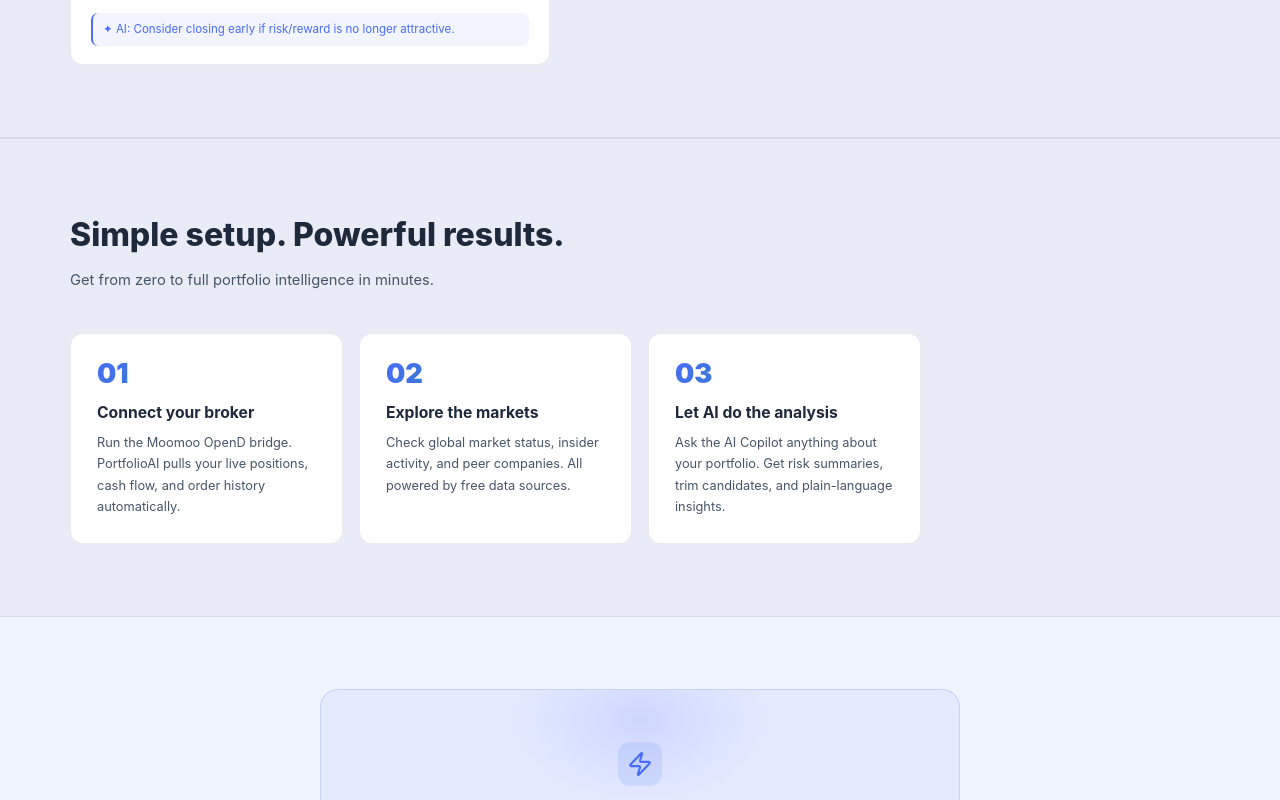
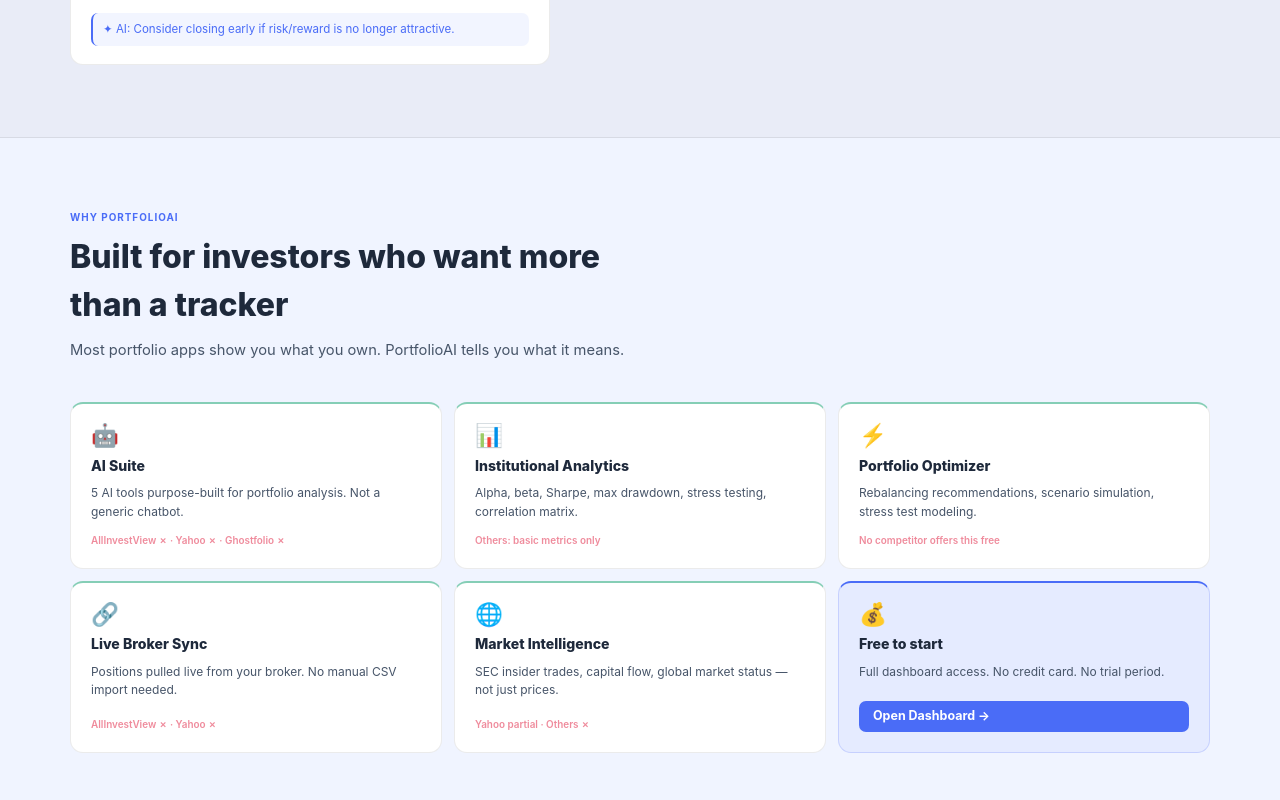
Before and after one commit to kaelx88x-web/portfolio, a SvelteKit app: page / in a window 1280 px wide. Shown: the part 4860-5660 px from the top of the page. Built offline with nearby package versions, Linux system fonts and the light colour scheme; no server answers; the database is empty.

Commit message:
feat(landing): add Competitor Scorecard section — 5 win cards + free CTA card

```diff
--- a/src/routes/+page.svelte
+++ b/src/routes/+page.svelte
@@ -498,6 +498,62 @@ VIX elevated | Breadth negative
         <div class="opt-mock-ai">✦ AI: Consider closing early if risk/reward is no longer attractive.</div>
       </div>
 
+    </div>
+  </section>
+
+  <!-- COMPETITOR SCORECARD -->
+  <section id="compare" class="section">
+    <div class="container">
+      <div class="sec-label">WHY PORTFOLIOAI</div>
+      <div class="sec-head">
+        <h2>Built for investors who want more than a tracker</h2>
+        <p>Most portfolio apps show you what you own. PortfolioAI tells you what it means.</p>
+      </div>
+      <div class="scorecard-grid">
+
+        <div class="score-card">
+          <div class="score-ico">🤖</div>
+          <h3>AI Suite</h3>
+          <p>5 AI tools purpose-built for portfolio analysis. Not a generic chatbot.</p>
+          <div class="score-vs">AllInvestView ✗ · Yahoo ✗ · Ghostfolio ✗</div>
+        </div>
+
+        <div class="score-card">
+          <div class="score-ico">📊</div>
+          <h3>Institutional Analytics</h3>
+          <p>Alpha, beta, Sharpe, max drawdown, stress testing, correlation matrix.</p>
+          <div class="score-vs">Others: basic metrics only</div>
+        </div>
+
+        <div class="score-card">
+          <div class="score-ico">⚡</div>
+          <h3>Portfolio Optimizer</h3>
+          <p>Rebalancing recommendations, scenario simulation, stress test modeling.</p>
+          <div class="score-vs">No competitor offers this free</div>
+        </div>
+
+        <div class="score-card">
+          <div class="score-ico">🔗</div>
+          <h3>Live Broker Sync</h3>
+          <p>Positions pulled live from your broker. No manual CSV import needed.</p>
+          <div class="score-vs">AllInvestView ✗ · Yahoo ✗</div>
+        </div>
+
+        <div class="score-card">
+          <div class="score-ico">🌐</div>
+          <h3>Market Intelligence</h3>
+          <p>SEC insider trades, capital flow, global market status — not just prices.</p>
+          <div class="score-vs">Yahoo partial · Others ✗</div>
+        </div>
+
+        <div class="score-card score-cta-card">
+          <div class="score-ico">💰</div>
+          <h3>Free to start</h3>
+          <p>Full dashboard access. No credit card. No trial period.</p>
+          <a href="/dashboard" class="btn-primary btn-sm" style="margin-top: 12px;">Open Dashboard →</a>
+        </div>
+
+      </div>
     </div>
   </section>
 
@@ -1097,6 +1153,32 @@ VIX elevated | Breadth negative
   }
 
   /* ─────────────────────────────────────────
+     Competitor Scorecard
+  ───────────────────────────────────────── */
+  .scorecard-grid {
+    display: grid; grid-template-columns: repeat(3, 1fr); gap: 12px;
+  }
+  .score-card {
+    background: var(--card);
+    border: 1px solid var(--overlay-border);
+    border-top: 2px solid rgba(var(--success-rgb), 0.5);
+    border-radius: 13px; padding: 20px;
+    display: flex; flex-direction: column; gap: 8px;
+  }
+  .score-cta-card {
+    background: rgba(var(--primary-rgb), 0.06);
+    border-color: rgba(var(--primary-rgb), 0.2);
+    border-top-color: var(--primary);
+  }
+  .score-ico { font-size: 1.4rem; line-height: 1; }
+  .score-card h3 { font-size: 0.88rem; font-weight: 800; color: var(--text); margin: 0; }
+  .score-card p  { font-size: 0.75rem; color: var(--muted); line-height: 1.55; margin: 0; flex: 1; }
+  .score-vs {
+    font-size: 0.62rem; color: rgba(var(--danger-rgb), 0.6);
+    font-weight: 600; margin-top: 4px;
+  }
+
+  /* ─────────────────────────────────────────
      Steps
   ───────────────────────────────────────── */
   .steps-grid {
```
